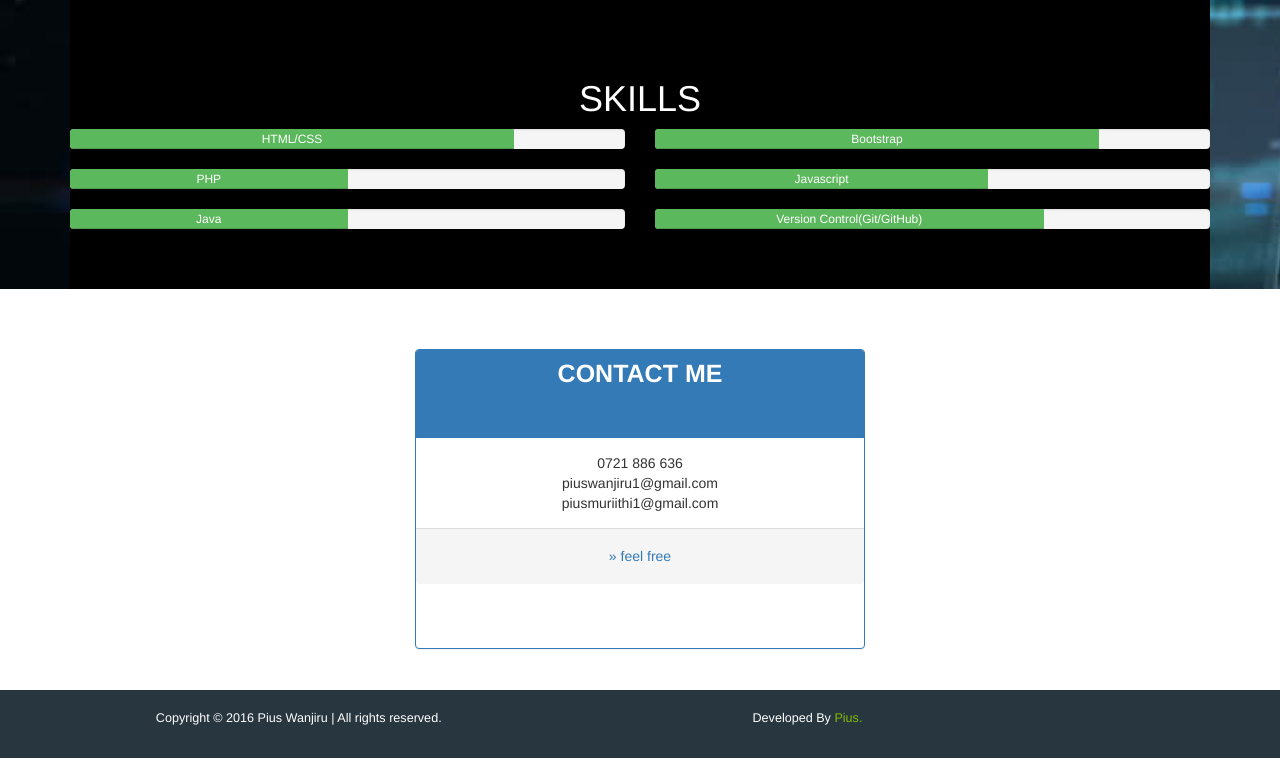
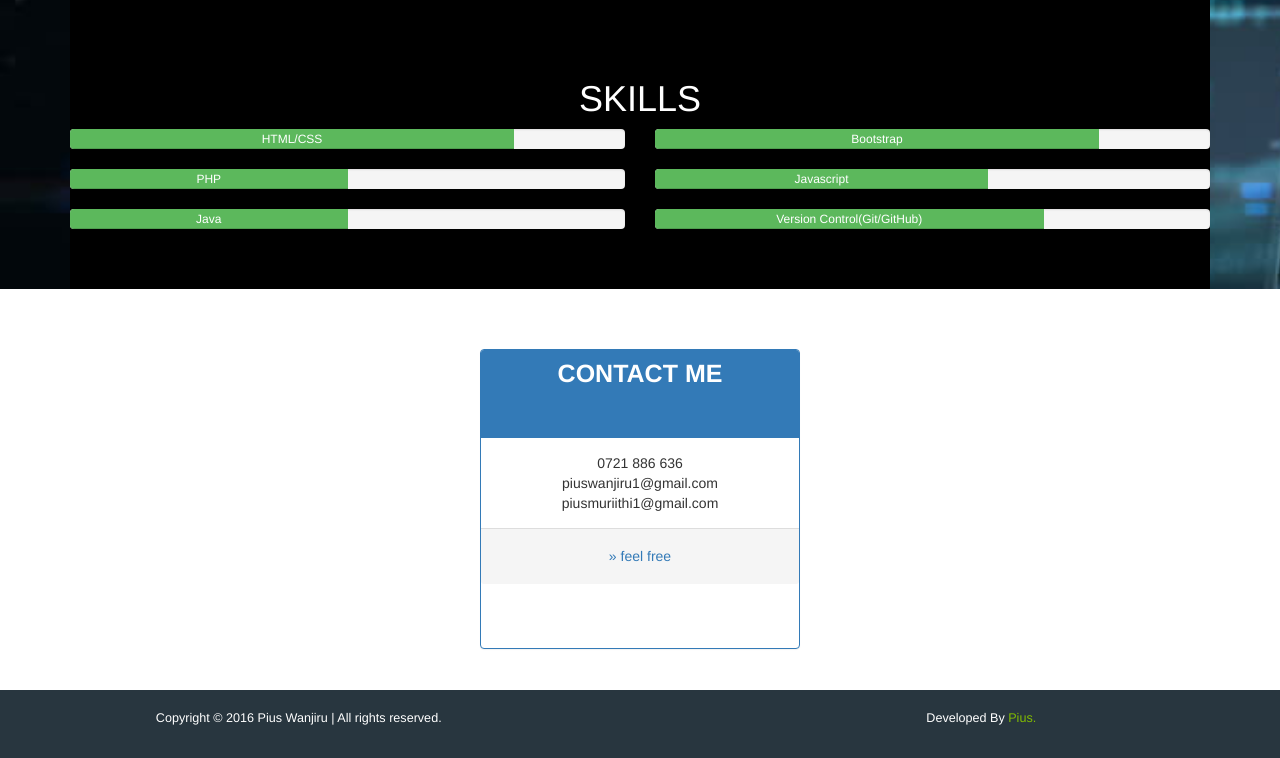
Before and after one commit to pius254/Personal-Site, a PHP site: page / in a window 1280 px wide. Shown: the part 945-1703 px from the top of the page. Run offline with PHP 8.4, Linux system fonts and the light colour scheme.

Commit message:
animates footer text and alters the dimensions of the panel

```diff
--- a/assets/css/styles.css
+++ b/assets/css/styles.css
@@ -62,7 +62,7 @@ ul li{
 }
 
 .panel{
-	width: 450px;
+	width: 320px;
 	height: 300px;
 	text-align: center;
 	margin: 0 auto;
--- a/home.html
+++ b/home.html
@@ -17,7 +17,7 @@
 </head>
 <body>
 	<!-- Navigation -->
-	<nav class="navbar-inverse navbar-fixed-top">
+	<nav class="navbar-inverse navbar-fixed-top" role="navigation">
 		<div class="container-fluid">
 			<div class="navbar-header navbar-right">
 				<button type="button" class="navbar-toggle collapsed" data-toggle="collapse" data-target="#collapseMenu" aria-expanded="false">
@@ -139,7 +139,7 @@
 
 	<!-- Contact Section  :Start -->
 	<section id="feedback">
-		<div class="container-fluid">
+		<div class="container">
 			<div class="row">
 				<div class="col-sm-12 center-text">
 					<div class="panel panel-primary wow fadeInDown animated" data-wow-delay="1.6s">
@@ -168,17 +168,19 @@
 		<div class="container">
 			<div class="row">
 				<div class="col-lg-5 col-md-5 col-sm-5 col-xs-12">
-				<div class="text-center">
+				<div class="text-center wow fadeInUp animated" data-wow-delay=".8s">
 					<p>Copyright &copy; 2016 Pius Wanjiru | All rights reserved.</p>
 				</div>
 				</div>
 				<div class="col-lg-2 col-md-2 col-sm-2 col-xs-12">
-					<div class="text-center">
+					<div class="text-center wow fadeInUp animated" data-wow-delay=".6s">
 						<a href="" id="header"></a>
 					</div>
 				</div>
 				<div class="col-lg-5 col-md-5 col-sm-5 col-xs-12">
-					<p>Developed By <a href="https://github.com/pius254">Pius.</a></p>
+					<div class="text-center wow fadeInUp animated" data-wow-delay=".8s">
+						<p>Developed By <a href="https://github.com/pius254">Pius.</a></p>
+					</div>
 				</div>
 			</div>
 		</div>
```
